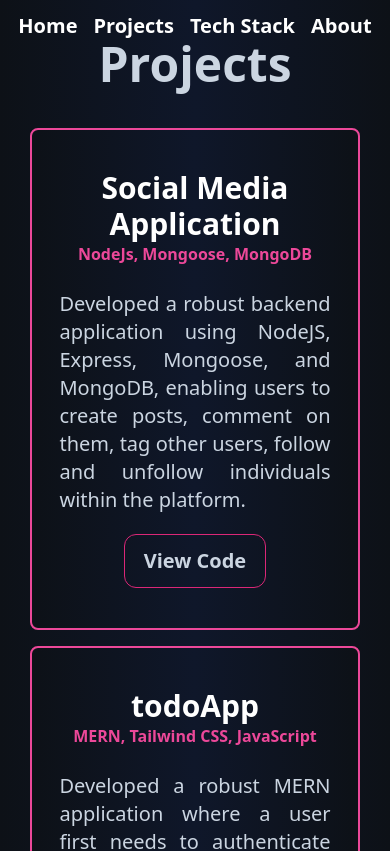
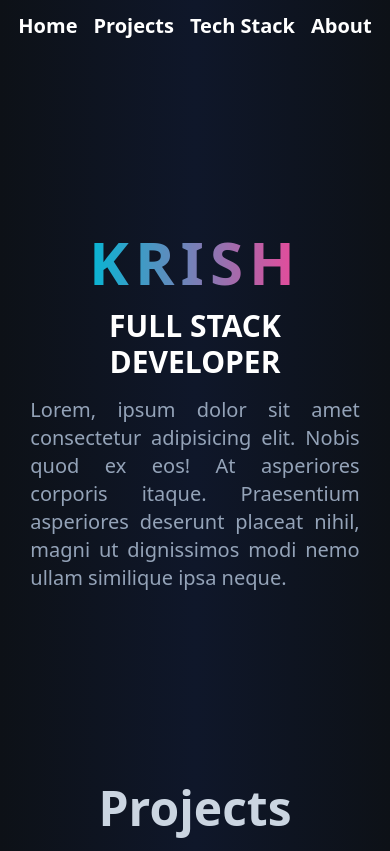
Before and after one commit to krishvadhani19/portfolio-website, a Nuxt app: page / in a window 390 px wide. Shown: the top 851 px of the page. Built offline with nearby package versions, Linux system fonts and the light colour scheme.

Commit message:
responsive and major changes done

```diff
--- a/components/Home.vue
+++ b/components/Home.vue
@@ -1,26 +1,22 @@
 <template>
-  <div class="p-3 min-h-screen">
-    <!-- Home Heading -->
   <div
-      class="flex flex-col text-white mx-auto w-[50%] text-center space-y-4 mt-44 mb-28"
+    class="lg:w-[50%] w-[90%] flex flex-col space-y-4 text-white mx-auto text-center"
   >
     <!-- Name -->
     <div
-        class="text-9xl font-extrabold tracking-widest gradient-text w-[55%] mx-auto"
+      class="lg:text-9xl text-6xl font-extrabold tracking-widest gradient-text lg:w-[55%] mx-auto"
     >
       KRISH
     </div>
 
     <!-- Proffesion -->
-      <div class="text-4xl font-bold">FULL STACK DEVELOPER</div>
+    <div class="lg:text-4xl text-3xl font-bold">FULL STACK DEVELOPER</div>
 
     <!-- Tag Line -->
-      <div class="text-xl text-dark-600">
+    <div class="text-xl text-dark-600 text-justify">
       Lorem, ipsum dolor sit amet consectetur adipisicing elit. Nobis quod ex
       eos! At asperiores corporis itaque. Praesentium asperiores deserunt
-        placeat nihil, magni ut dignissimos modi nemo ullam similique ipsa
-        neque.
-      </div>
+      placeat nihil, magni ut dignissimos modi nemo ullam similique ipsa neque.
     </div>
   </div>
 </template>
--- a/components/Projects.vue
+++ b/components/Projects.vue
@@ -6,7 +6,7 @@
     <div class="lg:text-6xl text-5xl font-bold text-dark-700">Projects</div>
 
     <div
-      class="grid grid-cols-1 lg:grid-rows-2 lg:grid-flow-col grid-flow-row lg:gap-10 gap-4"
+      class="grid lg:grid-rows-2 lg:grid-flow-col grid-flow-row lg:gap-10 gap-4"
     >
       <!-- Project1 -->
       <div
--- a/pages/index.vue
+++ b/pages/index.vue
@@ -6,7 +6,9 @@
     <Navbar />
 
     <!-- HomePage -->
-    <!-- <HomePage /> -->
+    <div class="mt-48 mb-48">
+      <HomePage />
+    </div>
 
     <!-- Projects -->
     <ProjectPage />
```
Lines whose indentation alone changed are shown as unchanged.
